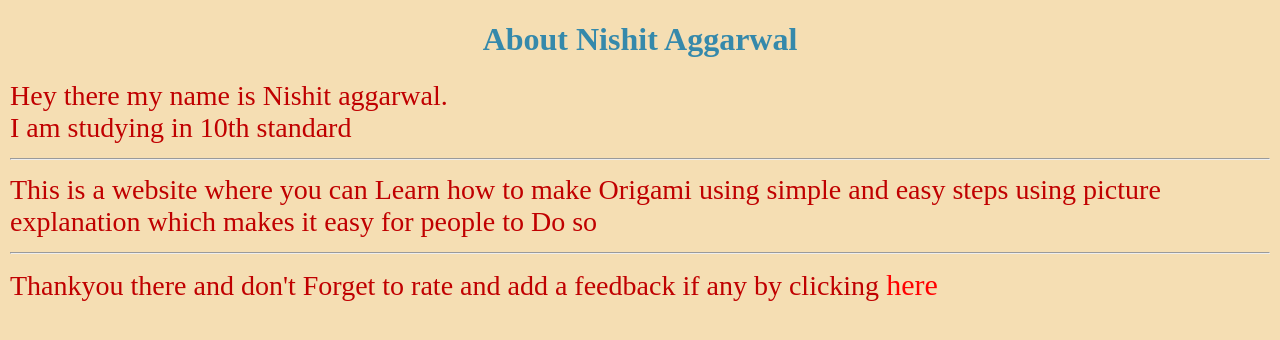
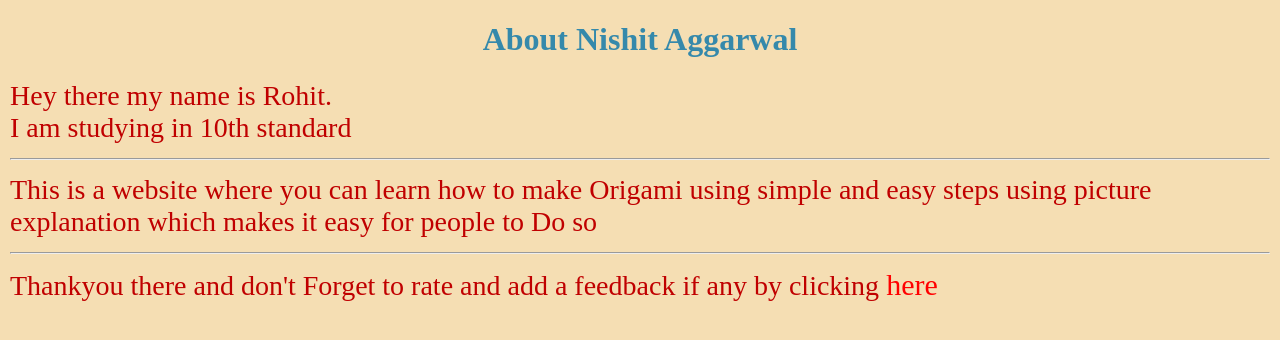
Before and after one commit to nishitaggarwal/My-Origami-Website, a plain HTML site: page aboutme.html in a window 1280 px wide. Drawn offline with Linux system fonts and the light colour scheme.

Commit message:
fix my name

```diff
--- a/aboutme.html
+++ b/aboutme.html
@@ -38,11 +38,11 @@ body{
         <body>
         <h1>About Nishit Aggarwal</h1>
             <a style="color: rgb(192, 0, 0); font-size : 28px; " >
-            Hey there my name is Nishit aggarwal.
+            Hey there my name is Rohit.
             <br>
             I  am studying in 10th standard
             <br><hr>
-            This is a website where you can Learn how to make Origami using simple and easy steps using picture explanation which makes it easy for people to Do so
+            This is a website where you can learn how to make Origami using simple and easy steps using picture explanation which makes it easy for people to Do so
 <br><hr>
             Thankyou there
 
```
